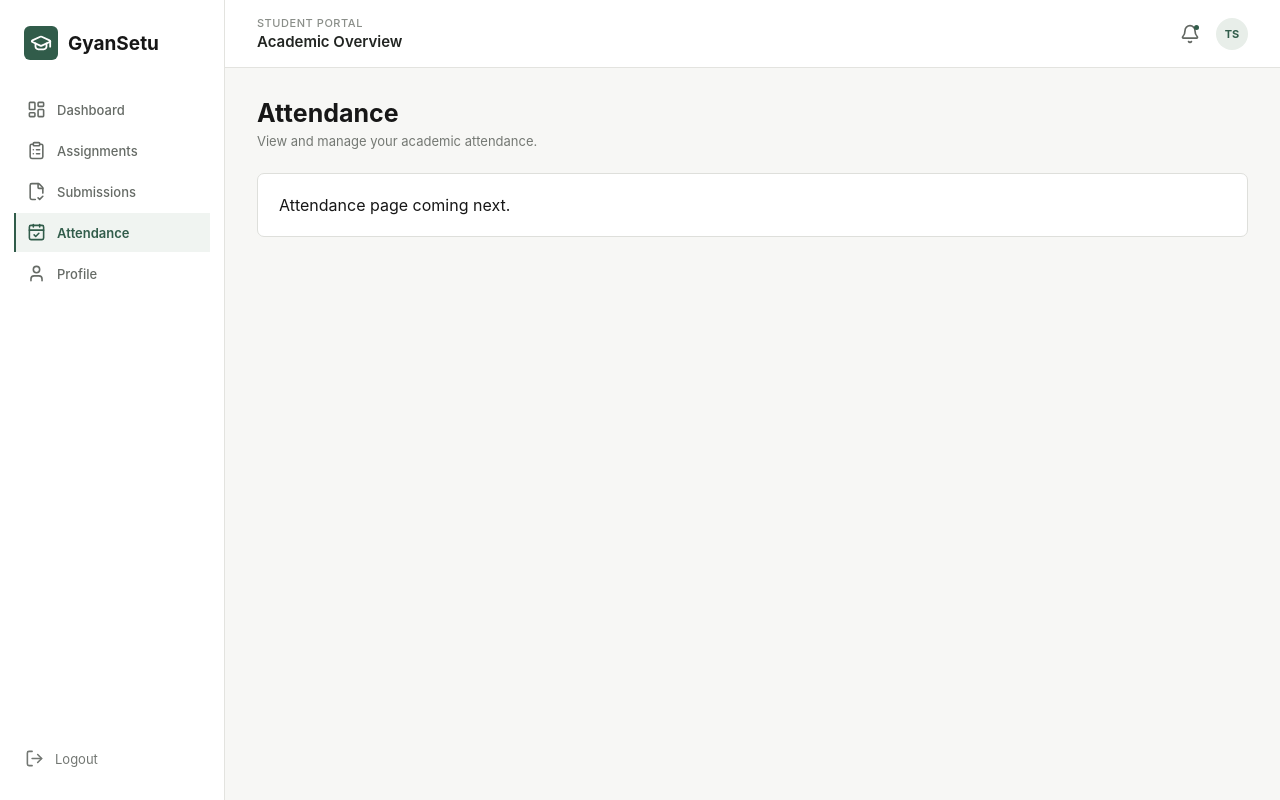
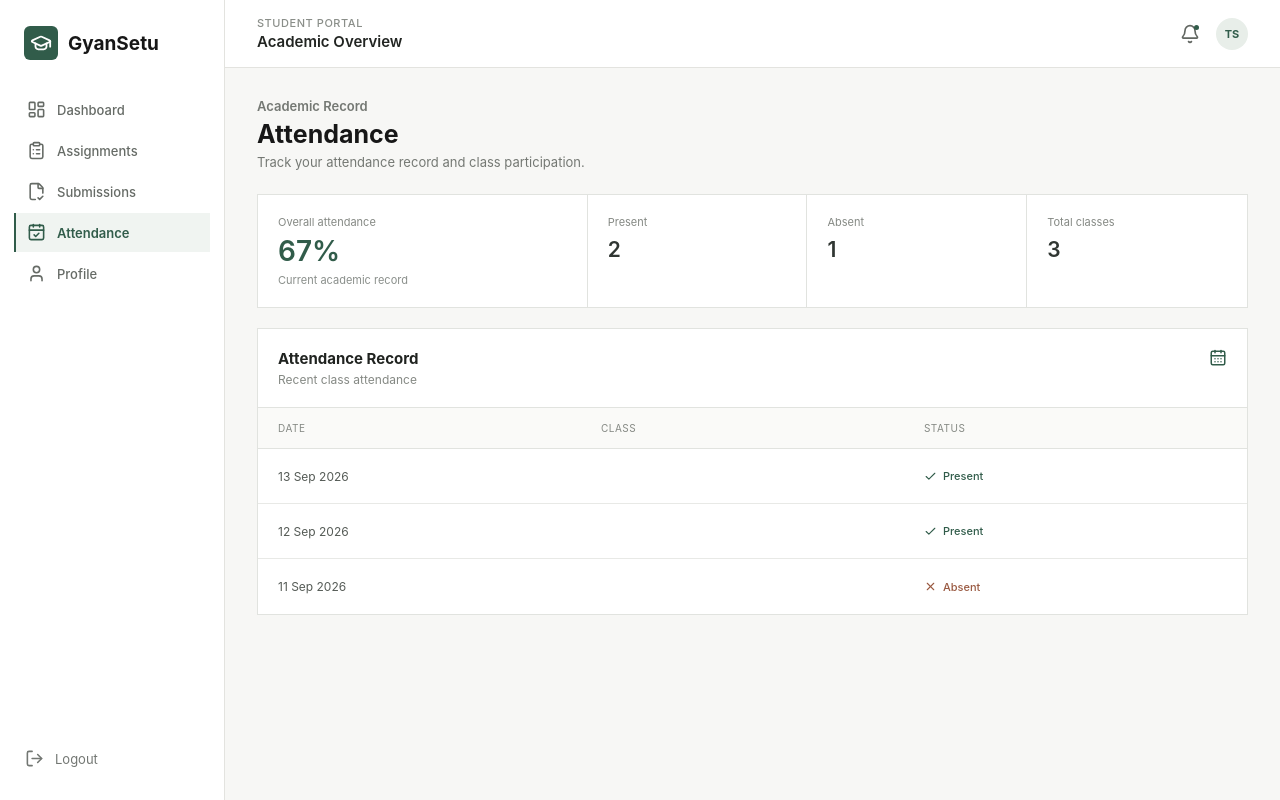
Before and after one commit to gauravu82274927/GyanSetu, a React app in the folder frontend/frontend/: page /student/attendance in a window 1280 px wide. Built offline with nearby package versions, Linux system fonts and the light colour scheme; the HTML template or start-up script is replaced by a standard one.

Commit message:
Build student attendance page

```diff
--- a/frontend/frontend/src/index.css
+++ b/frontend/frontend/src/index.css
@@ -1345,3 +1345,131 @@ button {
         border-bottom: none;
     }
 }
+
+.attendance-overview {
+    display: grid;
+    grid-template-columns: 1.5fr repeat(3, 1fr);
+    background: #fff;
+    border: 1px solid #e1e3df;
+    margin-bottom: 20px;
+}
+
+.attendance-main,
+.attendance-stat {
+    padding: 20px;
+    border-right: 1px solid #e1e3df;
+}
+
+.attendance-stat:last-child {
+    border-right: none;
+}
+
+.attendance-main span,
+.attendance-stat span {
+    display: block;
+    color: #858984;
+    font-size: 11px;
+    margin-bottom: 8px;
+}
+
+.attendance-main strong {
+    display: block;
+    color: #315c4a;
+    font-size: 28px;
+    font-weight: 600;
+    line-height: 1;
+}
+
+.attendance-main p {
+    margin: 8px 0 0;
+    color: #8a8f8b;
+    font-size: 11px;
+}
+
+.attendance-stat strong {
+    color: #303632;
+    font-size: 21px;
+    font-weight: 600;
+}
+
+.attendance-card {
+    background: #fff;
+    border: 1px solid #e1e3df;
+}
+
+.attendance-card > .card-header {
+    padding: 20px;
+    border-bottom: 1px solid #e1e3df;
+}
+
+.attendance-card > .card-header > svg {
+    color: #315c4a;
+}
+
+.attendance-table-header,
+.attendance-row {
+    display: grid;
+    grid-template-columns: 1fr 1fr 1fr;
+    align-items: center;
+    padding: 14px 20px;
+    gap: 20px;
+}
+
+.attendance-table-header {
+    background: #fafaf8;
+    color: #858984;
+    font-size: 10px;
+    text-transform: uppercase;
+    letter-spacing: 0.05em;
+    border-bottom: 1px solid #e1e3df;
+}
+
+.attendance-row {
+    min-height: 55px;
+    color: #555b56;
+    font-size: 12px;
+    border-bottom: 1px solid #e8e9e6;
+}
+
+.attendance-row:last-child {
+    border-bottom: none;
+}
+
+.attendance-status {
+    display: inline-flex;
+    align-items: center;
+    gap: 6px;
+    width: fit-content;
+    font-size: 11px;
+    font-weight: 500;
+}
+
+.attendance-status.present {
+    color: #315c4a;
+}
+
+.attendance-status.absent {
+    color: #9a5a42;
+}
+
+@media (max-width: 750px) {
+    .attendance-overview {
+        grid-template-columns: 1fr 1fr;
+    }
+
+    .attendance-main {
+        grid-column: span 2;
+        border-right: none;
+        border-bottom: 1px solid #e1e3df;
+    }
+
+    .attendance-stat:nth-child(3) {
+        border-right: none;
+    }
+
+    .attendance-table-header,
+    .attendance-row {
+        grid-template-columns: 1fr 1fr 1fr;
+        padding: 13px 15px;
+    }
+}
--- a/frontend/frontend/src/pages/student/StudentAttendance.jsx
+++ b/frontend/frontend/src/pages/student/StudentAttendance.jsx
@@ -1,8 +1,22 @@
+import { CalendarDays, Check, X } from "lucide-react";
 import Sidebar from "../../components/Sidebar";
 import Topbar from "../../components/Topbar";
-import PageHeader from "../../components/PageHeader";
+import { attendance } from "../../data/mockData";
 
-function StudentAssignments() {
+function StudentAttendance() {
+    const presentCount = attendance.filter(
+        (record) => record.status === "Present"
+    ).length;
+
+    const absentCount = attendance.filter(
+        (record) => record.status === "Absent"
+    ).length;
+
+    const attendancePercentage =
+        attendance.length > 0
+            ? Math.round((presentCount / attendance.length) * 100)
+            : 0;
+
     return (
         <div className="app-layout">
             <Sidebar />
@@ -11,13 +25,87 @@ function StudentAssignments() {
                 <Topbar />
 
                 <section className="page-content">
-                    <PageHeader
-                        title="Attendance"
-                        description="View and manage your academic attendance."
-                    />
+                    <div className="page-header">
+                        <div>
+                            <p className="welcome-label">Academic Record</p>
+                            <h1>Attendance</h1>
+                            <p>
+                                Track your attendance record and class participation.
+                            </p>
+                        </div>
+                    </div>
 
-                    <div className="content-card">
-                        Attendance page coming next.
+                    <div className="attendance-overview">
+                        <div className="attendance-main">
+                            <span>Overall attendance</span>
+                            <strong>{attendancePercentage}%</strong>
+                            <p>Current academic record</p>
+                        </div>
+
+                        <div className="attendance-stat">
+                            <span>Present</span>
+                            <strong>{presentCount}</strong>
+                        </div>
+
+                        <div className="attendance-stat">
+                            <span>Absent</span>
+                            <strong>{absentCount}</strong>
+                        </div>
+
+                        <div className="attendance-stat">
+                            <span>Total classes</span>
+                            <strong>{attendance.length}</strong>
+                        </div>
+                    </div>
+
+                    <div className="attendance-card">
+                        <div className="card-header">
+                            <div>
+                                <h2>Attendance Record</h2>
+                                <p>Recent class attendance</p>
+                            </div>
+
+                            <CalendarDays size={18} />
+                        </div>
+
+                        <div className="attendance-table-header">
+                            <span>Date</span>
+                            <span>Class</span>
+                            <span>Status</span>
+                        </div>
+
+                        {attendance.map((record) => (
+                            <div
+                                className="attendance-row"
+                                key={record.id}
+                            >
+                                <span>{record.date}</span>
+
+                                <span>{record.className}</span>
+
+                                <span
+                                    className={`attendance-status ${
+                                        record.status === "Present"
+                                            ? "present"
+                                            : "absent"
+                                    }`}
+                                >
+                                    {record.status === "Present" ? (
+                                        <Check size={13} />
+                                    ) : (
+                                        <X size={13} />
+                                    )}
+
+                                    {record.status}
+                                </span>
+                            </div>
+                        ))}
+
+                        {attendance.length === 0 && (
+                            <div className="empty-state">
+                                No attendance records available.
+                            </div>
+                        )}
                     </div>
                 </section>
             </main>
@@ -25,4 +113,4 @@ function StudentAssignments() {
     );
 }
 
-export default StudentAssignments;
+export default StudentAttendance;
```
